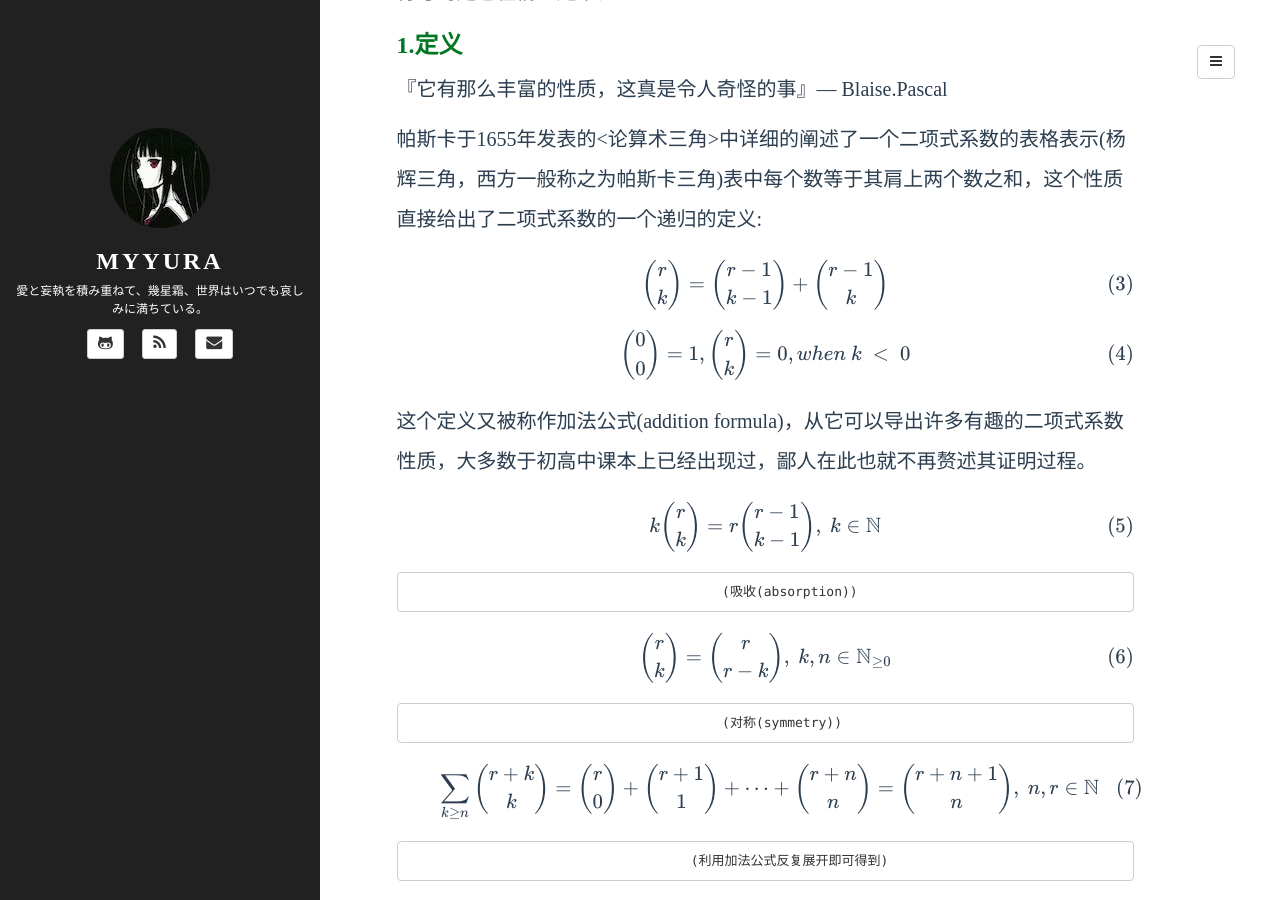
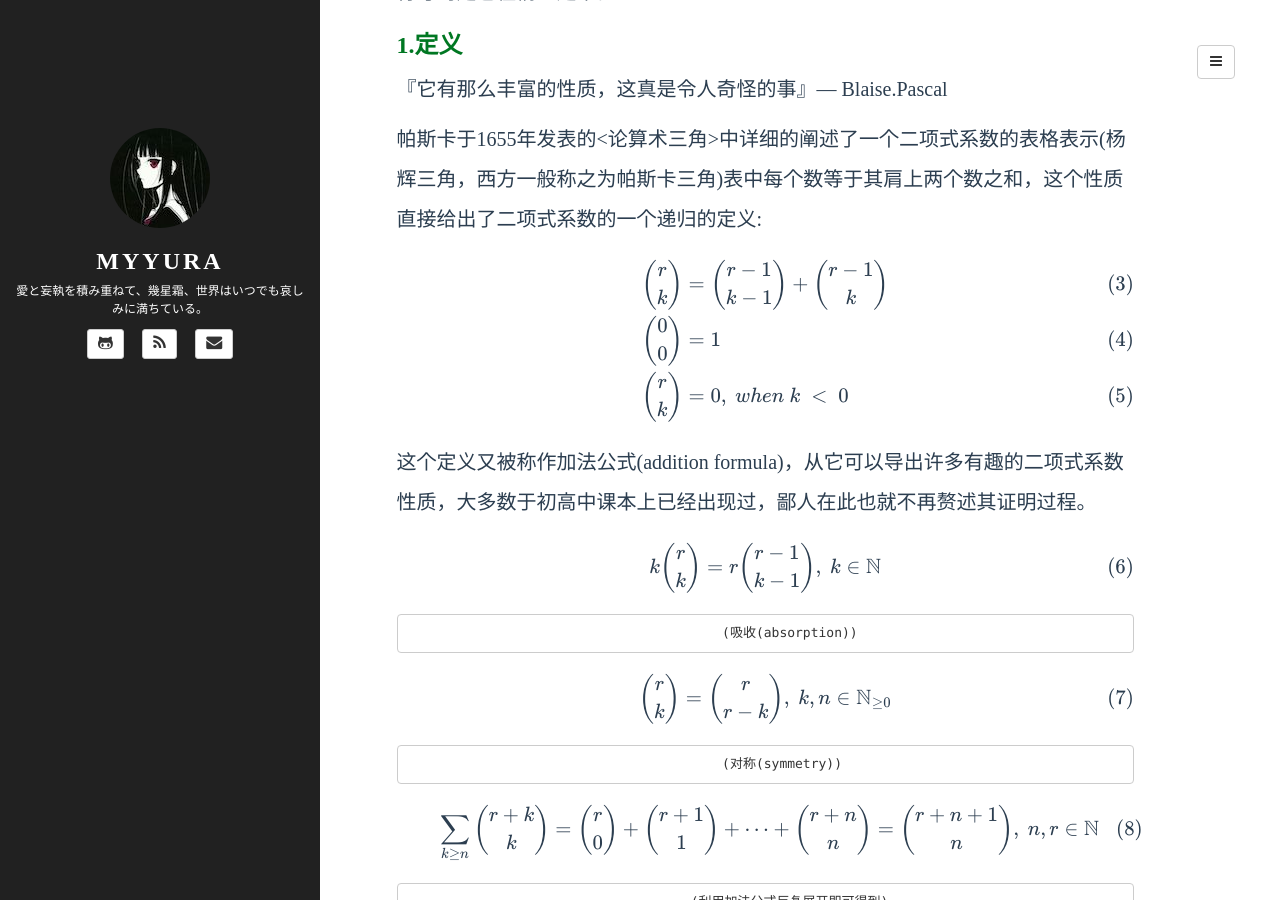
Before and after one commit to Myyura/myyura.github.io, a Jekyll site: the page built from _posts/mathematics/2018-7-5-myyura-1.md, in a window 1280 px wide and 900 px high, scrolled down 709 px. Built offline with Jekyll 4.4.1, drawn with Linux system fonts in a browser that asks for light colours; formulas are drawn with MathJax 3; a script that is not in the unit is left out; comment, search, counter and statistics services are not loaded; some of the changed text lies outside the part shown.

Commit message:
Fix some typos

```diff
--- a/_posts/mathematics/2018-7-5-myyura-1.md
+++ b/_posts/mathematics/2018-7-5-myyura-1.md
@@ -3,7 +3,7 @@
 mathjax: true
 title: 数音[之一]
 category: mathematics
-tags: [mathematics, combinatorics]
+tags: mathematics, combinatorics
 ---
 
 二项式系数(Binomial Coefficients)与组合恒等式(Combinatorial Identities)
@@ -29,9 +29,13 @@
 
 帕斯卡于1655年发表的<论算术三角>中详细的阐述了一个二项式系数的表格表示(杨辉三角，西方一般称之为帕斯卡三角)表中每个数等于其肩上两个数之和，这个性质直接给出了二项式系数的一个递归的定义:
 
-  $${r \choose k} = {r-1 \choose k-1} + {r-1 \choose k}$$
-
-  $${0 \choose 0} = 1, {r \choose k} = 0,when\ k\ <\ 0$$
+  $$
+  \begin{align}
+  {r \choose k} &= {r-1 \choose k-1} + {r-1 \choose k} \\
+  {0 \choose 0} &= 1 \\
+  {r \choose k} &= 0,\ when\ k\ <\ 0 \\
+  \end{align}
+  $$
 
 这个定义又被称作加法公式(addition formula)，从它可以导出许多有趣的二项式系数性质，大多数于初高中课本上已经出现过，鄙人在此也就不再赘述其证明过程。
 
@@ -142,7 +146,7 @@
 
   $$\sum_{k=0}^n{s \choose n-k}{t \choose k}$$
 
-注意到这个式子的组合学解释，它的每一项都代表了从$s$项物体中选取$n-k$项，并从$t$项物体中选取$k$项的方法数，这实际上也就是从$s+t$项中选取$n$项的方法数(考虑将n项分别分配在s和t中
+注意到这个式子的组合学解释，它的每一项都代表了从$s$项物体中选取$n-k$项，并从$t$项物体中选取$k$项的方法数，这实际上也就是从$s+t$项中选取$n$项的方法数(考虑将$n$项分别分配在$s$和$t$中
 并求和)，即有
 
   $$\sum_{k=0}^n{s \choose n-k}{t \choose k} = {s+t \choose n}$$
```
